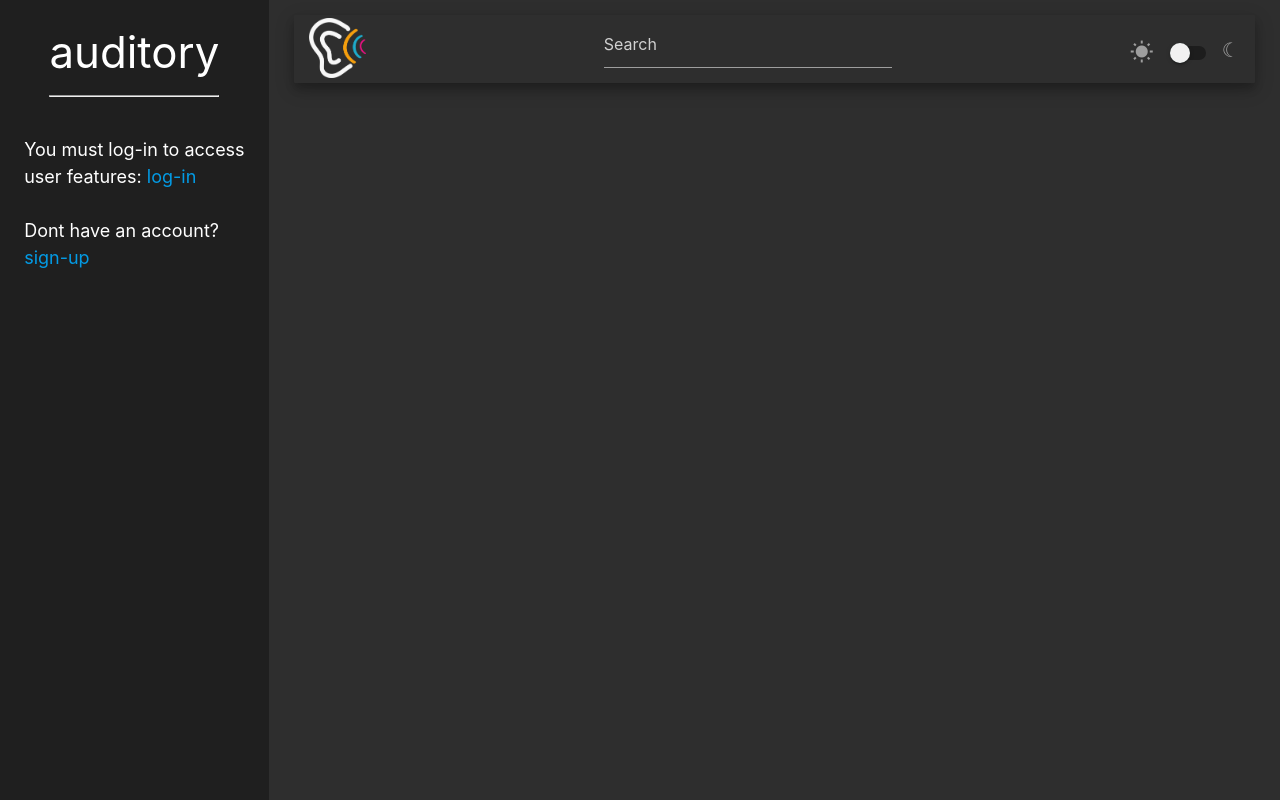
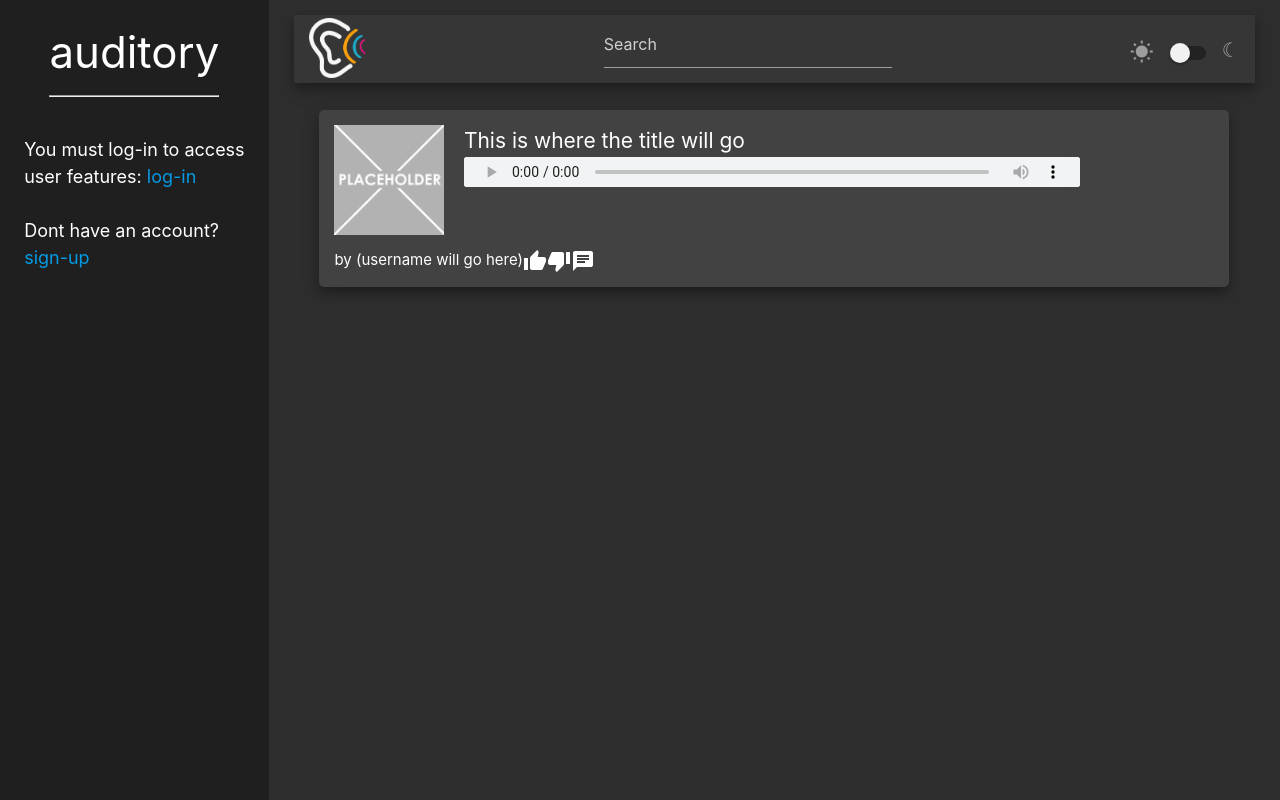
Before and after one commit to RyanBranco/auditory, a React (Create React App) app: page / in a window 1280 px wide. Built offline with nearby package versions, Linux system fonts and the light colour scheme.

Commit message:
basic audio card

```diff
--- a/public/index.html
+++ b/public/index.html
@@ -3,6 +3,7 @@
   <head>
     <meta charset="utf-8" />
     <link rel="icon" href="%PUBLIC_URL%/favicon.ico" />
+    <script defer src="https://cdnjs.cloudflare.com/ajax/libs/materialize/1.0.0/js/materialize.min.js"></script>
     <link rel="stylesheet" href="https://cdnjs.cloudflare.com/ajax/libs/materialize/1.0.0/css/materialize.min.css">
     <link href="https://fonts.googleapis.com/icon?family=Material+Icons" rel="stylesheet">
     <link rel="stylesheet" href="https://cdnjs.cloudflare.com/ajax/libs/font-awesome/4.7.0/css/font-awesome.min.css">
--- a/server.js
+++ b/server.js
@@ -16,7 +16,7 @@ app.use(express.static(path.join(__dirname, 'build')));
 
 // Put API routes here, before the "catch all" route
 app.use('/api/users', require('./routes/api/users'));
-app.use('/api/uploads', require('./routes/api/uploads'));
+app.use('api/uploads', require('./routes/api/uploads'))
 
 // The following "catch all" route (note the *)is necessary
 // for a SPA's client-side routing to properly work
--- /dev/null
+++ b/src/components/AudioCard/AudioCard.jsx
@@ -0,0 +1,30 @@
+import React, { Component } from "react"
+import styles from "./AudioCard.module.css";
+import placeholder from "../../images/placeholder-1-e1533569576673-960x960.png"
+
+class AudioCard extends Component {
+    constructor() {
+        super()
+        this.state = {
+
+        }
+    }
+
+    render() {
+        return (
+            <div id={styles.AudioCard}>
+                <img src={placeholder} alt="placeholder"></img>
+                <p id={styles.title}>This is where the title will go</p>
+                <audio controls>
+                    <source src="horse.mp3" type="audio/mpeg"></source>
+                </audio>
+                <p id={styles.username}>by (username will go here)</p>
+                <i className="material-icons">thumb_up</i>
+                <i className="material-icons">thumb_down</i>
+                <i className="material-icons">chat</i>
+            </div>
+        )
+    }
+}
+
+export default AudioCard;
--- /dev/null
+++ b/src/components/AudioCard/AudioCard.module.css
@@ -0,0 +1,42 @@
+#AudioCard {
+    margin-left: auto;
+    margin-right: auto;
+    border-radius: 5px;
+    padding: 1rem;
+    box-shadow: 0 6px 8px 0 rgba(0, 0, 0, 0.2), 0 6px 20px 0 rgba(0, 0, 0, 0.19);
+    background-color: #424242;
+    margin-top: 1.6rem;
+    margin-bottom: 1.6rem;
+    color: white;
+    width: 90%;
+}
+
+#AudioCard img {
+    width: 110px;
+}
+
+#title {
+    font-size: 1.4rem;
+    position: absolute;
+    width: 50%;
+    margin-left: 1.3rem;
+    display: inline-block;
+}
+
+#AudioCard audio {
+    background-color: #f1f3f4;
+    border: 1px solid #f1f3f4;
+    border-radius: 2px;
+    margin-left: 1.3rem;
+    margin-bottom: 3.2rem;
+    width: 70%;
+    height: 2rem;
+}
+
+#AudioCard hr {
+    width: 99%;
+}
+
+#username {
+    display: inline-block;
+}
--- a/src/components/Header/Header.module.css
+++ b/src/components/Header/Header.module.css
@@ -1,4 +1,5 @@
 #Header {
+    margin-bottom: .2rem;
     margin-top: 1rem;
     display: flex;
     flex-direction: row;
@@ -8,7 +9,7 @@
     height: 4.5rem;
     box-shadow: 0 6px 8px 0 rgba(0, 0, 0, 0.2), 0 6px 20px 0 rgba(0, 0, 0, 0.19);
     border-radius: 1px;
-    background-color: #2e2e2e;
+    background-color: #363636;
     color: white;
 }
 
--- a/src/components/Main/Main.jsx
+++ b/src/components/Main/Main.jsx
@@ -1,11 +1,15 @@
 import React from "react";
-import Header from "../../components/Header/Header";
+import Header from "../Header/Header";
+import AudioCard from "../AudioCard/AudioCard";
 import styles from "./Main.module.css";
 
 const Main = () => {
     return (
         <div id={styles.Main} className="contracted-main">
             <Header />
+            <div id={styles.innerMain}>
+                <AudioCard />
+            </div>
         </div>
     )
 }
--- a/src/components/Main/Main.module.css
+++ b/src/components/Main/Main.module.css
@@ -6,3 +6,9 @@
     background-color: #2e2e2e;
     align-items: center;
 }
+
+#innerMain {
+    width: 100%;
+    height: 100%;
+    overflow-y: scroll;
+}
```
Also changed, not shown: src/images/placeholder-1-e1533569576673-960x960.png (added).
